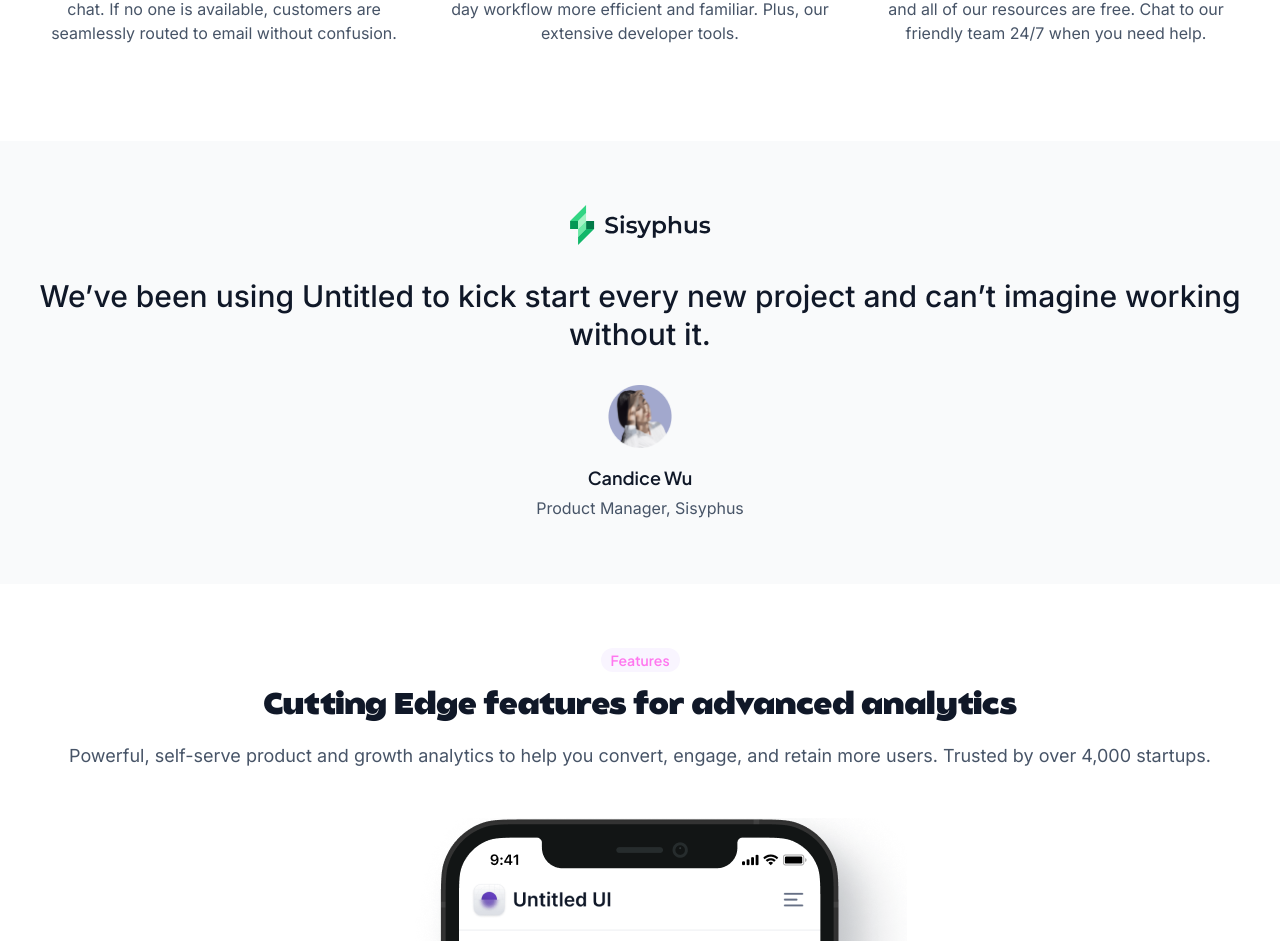
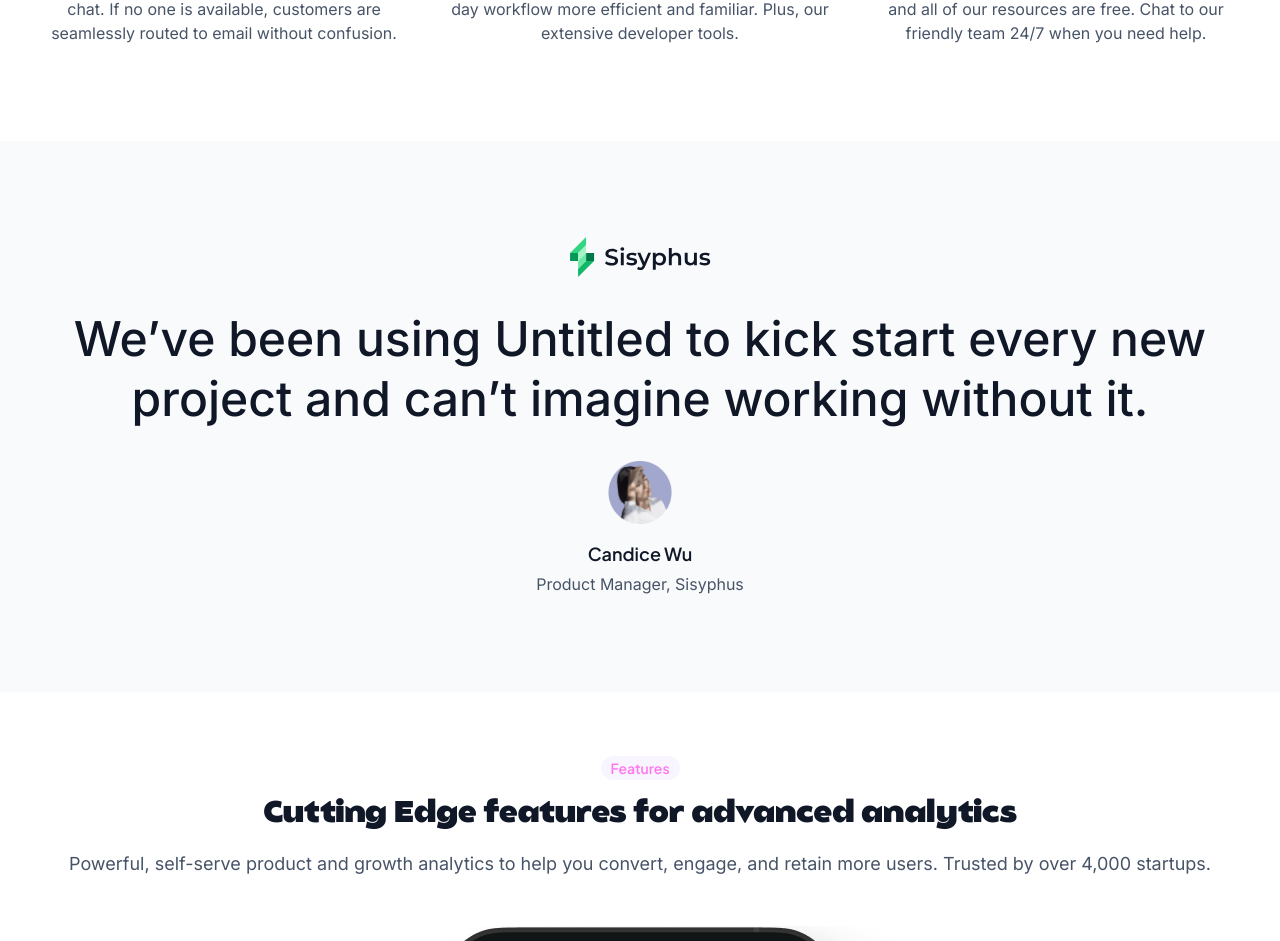
Before and after one commit to BenitoPedro13/boilerplate-mainnet, a Next.js app: page / in a window 1280 px wide. Shown: the part 2097-3038 px from the top of the page. Built offline with nearby package versions, Linux system fonts and the light colour scheme.

Commit message:
Testimonial responsive section

```diff
--- a/src/components/Testimonials.tsx
+++ b/src/components/Testimonials.tsx
@@ -9,12 +9,12 @@
 
 const Testimonials = () => {
   return (
-    <section className="flex flex-col items-center py-16 gap-16 w-full h-fit bg-gray-50">
-      <div className="flex flex-col items-start px-4 gap-8 w-full h-fit">
+    <section className="flex flex-col items-center py-16 gap-16 w-full h-fit bg-gray-50 lg:py-24">
+      <div className="flex flex-col items-start px-4 gap-8 w-full h-fit lg:px-8 lg:gap-8 max-w-7xl">
         <div className="flex flex-col items-center p-0 gap-10 w-full h-fit">
           <div className="flex flex-col items-center gap-8 w-full h-fit">
             <Image src={companyLogo6} width={undefined} height={40} alt="Company Logo"/>
-            <h3 className="w-full h-fit font-medium text-3xl leading-[38px] text-center text-gray-900">
+            <h3 className="w-full h-fit font-medium text-3xl leading-[38px] text-center text-gray-900 lg:text-5xl lg:leading-[60px] ">
               We’ve been using Untitled to kick start every new project and can’t imagine working without it.
             </h3>
             <div className="flex flex-col items-center gap-4 w-full h-fit">
```
